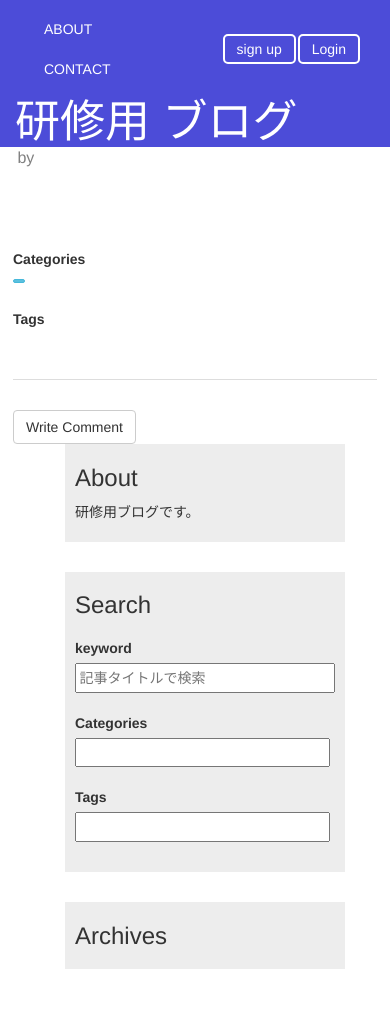
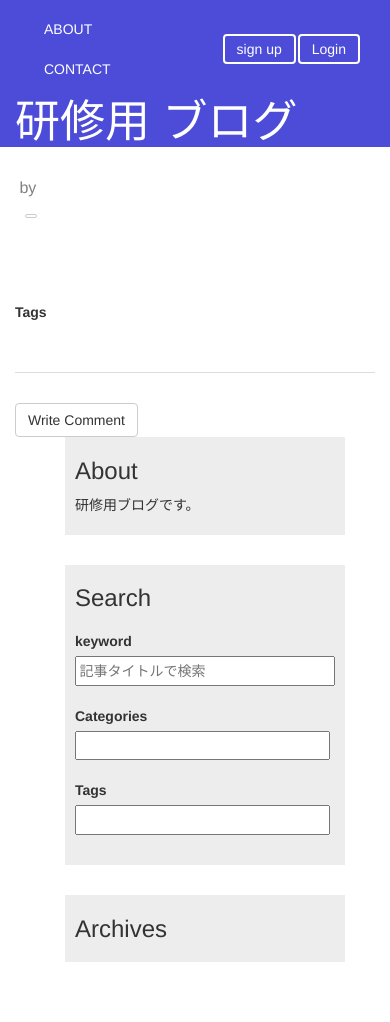
Before and after one commit to kotoshiroma/CakephpBlogApp, a CakePHP app: the page made by app/View/Posts/view.ctp in a window 390 px wide. Before the commit the page ends 969 px from the top, so only its background shows below. Run offline with PHP 8.4 and a stand-in for CakePHP, Linux system fonts and the light colour scheme; the template is opened without the code that fills it, so the values that code supplies are empty; form fields are guessed from the names that the template uses; some libraries are stand-ins or nearby versions.

Commit message:
HTML&CSSリファクタリング

```diff
--- a/app/View/Elements/header.ctp
+++ b/app/View/Elements/header.ctp
@@ -4,20 +4,20 @@
 <div class="header">
 
     <nav class="navbar">
-        <div class="header_start container-fluid">
+        <div class="header-start container-fluid">
             <ul class="nav navbar-nav">
                 <?php if (is_null($auth->user('id'))) { ?>
-                    <li><?php echo $this->Html->link(__('ABOUT'), array('controller' => 'posts', 'action' => 'index'), array('class' => 'nav_li')); ?></li>
-                    <li><?php echo $this->Html->link(__('CONTACT'), array('controller' => 'posts', 'action' => 'index'), array('class' => 'nav_li')); ?></li>
+                    <li><?php echo $this->Html->link(__('ABOUT'), array('controller' => 'posts', 'action' => 'index'), array('class' => 'header-font-color')); ?></li>
+                    <li><?php echo $this->Html->link(__('CONTACT'), array('controller' => 'posts', 'action' => 'index'), array('class' => 'header-font-color')); ?></li>
                 <?php } ?>
             </ul>
         </div>
-        <div class="header_end container-fluid">
-            <ul class="header_end navbar-nav">
+        <div class="header-end container-fluid">
+            <ul class="navbar-nav">
 
                 <?php if ($auth->user('id') !== null) { ?>
-                        <li class="dropdown active nav_li username">
-                            <a class="dropdown-toggle nav_li username" data-toggle="dropdown" role="button"><?php echo $auth->user('username'); ?><span class="caret"></span></a>
+                        <li class="dropdown active header-font-color header-end__username">
+                            <a class="dropdown-toggle header-font-color" data-toggle="dropdown" role="button"><?php echo $auth->user('username'); ?><span class="caret"></span></a>
                             <ul class="dropdown-menu" role="menu">
                                 <li>
                                     <?php echo $this->Html->link(__('AccountSetting'), array('controller' => 'users', 'action' => 'view', $auth->user('id'))); ?>
@@ -26,10 +26,10 @@
 
                                 <?php if ($auth->user('group_id') === $ADMIN_ID) { ?>
                                     <li>
-                                        <?php echo $this->Html->link(__('ユーザー管理'), array('controller' => 'users', 'action' => 'index')); ?>
+                                        <?php echo $this->Html->link(__('User Management'), array('controller' => 'users', 'action' => 'index')); ?>
                                     </li>
                                     <li>
-                                        <?php echo $this->Html->link(__('グループ管理'), array('controller' => 'groups', 'action' => 'index')); ?>
+                                        <?php echo $this->Html->link(__('Group Management'), array('controller' => 'groups', 'action' => 'index')); ?>
                                     </li>
                                 <?php } ?>
                             </ul>
@@ -37,7 +37,7 @@
                         <li>
                             <?php
                                 echo $this->Html->link(__('Logout'), array('controller' => 'users', 'action' => 'logout')
-                                                                   , array('class' => 'btn btn_logout nav_li')
+                                                                   , array('class' => 'btn header-end__btn header-font-color')
                                                       );
                             ?>
                         </li>
@@ -46,14 +46,14 @@
                         <li>
                             <?php
                                 echo $this->Html->link(__('sign up'), array('controller' => 'users', 'action' => 'add')
-                                                                  , array('class' => 'btn btn_addUser nav_li')
+                                                                  , array('class' => 'btn header-end__btn header-font-color')
                                                       );
                             ?>
                         </li>
                         <li>
                             <?php
                                 echo $this->Html->link(__('Login'), array('controller' => 'users', 'action' => 'login')
-                                                                  , array('class' => 'btn btn_login nav_li')
+                                                                  , array('class' => 'btn header-end__btn header-font-color')
                                                       );
                             ?>
                         </li>
@@ -62,7 +62,7 @@
         </div>
     </nav>
 
-    <div class="container-fluid blog_name ">
+    <div class="blog-title container-fluid">
         <h1><?php echo $this->Html->link(__('研修用 ブログ'), array('controller' => 'posts', 'action' => 'index')); ?></h1>
     </div>
 </div>
--- a/app/View/Posts/view.ctp
+++ b/app/View/Posts/view.ctp
@@ -7,10 +7,17 @@
     <div class="row">
         <div class="col-sm-8 posts view">
 
-            <p class="post_date"><?php echo h($post['Post']['created_fmt']); ?>&nbsp;by <?php echo h($post['User']['username']) ?></p>
-            <h3 class="post_title"><strong><?php echo h($post['Post']['title']); ?></strong></h3>
+            <p class="post__date"><?php echo h($post['Post']['created_fmt']); ?>&nbsp;by <?php echo h($post['User']['username']) ?></p>
+            <h3 class="post__title"><strong><?php echo h($post['Post']['title']); ?></strong></h3>
 
-        	<div class="post_body">
+            <?php
+                echo $this->Html->link($post['Category']['category_name']
+                    , array('action' => 'index'
+                    ,'?' => array('category_id' => $post['Category']['id']))
+                    , array('class' => 'btn btn-xs btn-default margin-l-S margin-t-XS')
+                );
+            ?>
+        	<div class="post__body">
                 <?php echo h($post['Post']['body']); ?>
                 &nbsp;
         	</div>
@@ -31,17 +38,6 @@
         	</div>
 
         	<dl>
-                <dt>
-                    <?php echo __('Categories'); ?>
-                </dt>
-                <dd>
-                    <?php echo $this->Html->link($post['Category']['category_name']
-                                                , array('action' => 'index'
-                                                ,'?' => array('category_id' => $post['Category']['id']))
-                                                , array('class' => 'btn btn-xs btn-info')); ?>
-                    &nbsp;
-                </dd>
-
                 <dt>
                     <?php echo __('Tags'); ?>
                 </dt>
--- a/app/View/Users/index.ctp
+++ b/app/View/Users/index.ctp
@@ -1,10 +1,9 @@
 <?php echo $this->Html->script('jquery-1.12.4', array('inline' => false)); ?>
 <?php echo $this->Html->script('bootstrap'); ?>
 
-<div class="container users index">
+<div class="container-fluid centering">
 
 	<h2 class="table_title"><?php echo __('Users'); ?></h2>
-	<!-- <?php echo $this->Html->link(__('Add User'), array('action' => 'add'), array('class' => 'btn btn-success btn_add')); ?> -->
 
 	<div class="table-responsive" style="clear: both;">
 		<table class="table table-striped table-hover" >
--- a/app/webroot/css/myblog.css
+++ b/app/webroot/css/myblog.css
@@ -1,69 +1,59 @@
 /* header ------------------------------------------------------ */
 .header {
-    width: 100%;
-    margin: 0%;
-    padding: 0%;
     /*background-color: rgb(0,200,150,0.7);*/
     background-color: rgb(0,0,200,0.7);
 }
 
 
-nav.navbar {
+.navbar {
     margin: 0%;
     display:flex;
 }
 
-nav.navbar > div.header_start {
+.header-start {
     display:flex;
     /*align-items:center;*/
     justify-content:flex-start;
-    /*background-color: red;*/
 }
 
-nav.navbar > div.header_end {
+.header-end {
     display:flex;
     /*align-items:center;*/
     justify-content:flex-end;
 }
 
-/*ul.header_start {
-    margin-left: 15%;
-}*/
-
-ul.header_end {
-    /*float: right;*/
-    /*margin-right: 0;*/
-    /*margin-left: 300px;*/
-
+/*
+BootStrapのnavクラスを指定しない代わりに
+自分でulのスタイル設定する
+ */
+.header-end > ul {
     display:flex;
     align-items:center;
     justify-content:center;
 
     list-style: none;
     position: relative;
-    right: 0px;
 }
 
-ul.header_end > li {
-    float: right;
-}
-
-ul.header_end > li.username {
+.header-end__username {
     margin-right: 10px;
 }
 
-.nav_li {
+.header-end__username > a:hover {
     color: white;
 }
 
-.nav_li.username:hover {
+/*
+ToDo：
+BootStrapの併用の影響で、よくない指定の仕方をしているが
+改善が必要。
+ */
+.header-font-color {
     color: white;
 }
 
-a.btn_addUser,
-a.btn_logout,
-a.btn_login {
-    border-radius: 5px;
+.header-end__btn {
+    /*border-radius: 5px;*/
     border: 2px solid white;
     margin: 1px 1px;
 
@@ -76,36 +66,25 @@
     justify-content:center;
 }
 
-.btn_addUser:hover,
-.btn_logout:hover,
-.btn_login:hover {
+.header-end__btn:hover {
     /*text-decoration:none;*/
     background-color:rgba(255,255,255,0.3);
     color: white;
 }
 
-@media (max-width: 768px) {
-    .btn_addUser,
-    .btn_logout,
-    .btn_login {
-        margin: 3px 13px;
-    }
-}
-
 @media (min-width: 1000px) {
-    div.blog_name {
+    .blog-title {
         width: 970px;
         padding-top: 10px;
         padding-bottom: 10px;
     }
 }
 
-.blog_name h1 {
-
+.blog-title h1 {
     margin: 0%;
 }
 
-.blog_name a {
+.blog-title a {
     font-size: 45px;
     color: white;
     text-decoration: none;
@@ -113,9 +92,8 @@
     transition: 0.5s;
 }
 
-.blog_name a:hover {
+.blog-title a:hover {
     color: rgba(0,255,0,1);
-    /*background-color: white;*/
 }
 
 /* body ------------------------------------------------------ */
@@ -123,46 +101,43 @@
     margin-top: 0px;
 }
 
+.container-fluid.centering {
+    padding-top: 30px;
+    padding-bottom: 30px;
+}
+
 @media (min-width: 1000px) {
     .container-fluid.centering {
         width: 970px;
-        padding-top: 30px;
-        /*margin-bottom: 30px;*/
-        padding-bottom: 30px;
     }
 }
 
-div.posts,
-div.view,
-div.index {
+.main-column {
     padding-left: 13px;
     padding-right: 13px;
 }
 
-div.post {
-    clear: both;
+.post {
     margin-top: 0px;
     margin-bottom: 30px;
     height: 250px;
-    /*background-color: pink;*/
 }
 
-.post_title {
+.post__title {
     margin: 3px 0px 1px 0px;
 }
 
-.post_title a {
+.post__title a {
     color: black;
     text-decoration: none;
     transition: 0.5s;
 }
 
-.post_title a:hover {
+.post__title a:hover {
     color: rgba(0,200,0,1);
 }
 
-.post_writer,
-.post_date {
+.post__date {
     color: gray;
     margin: 0px 0px 0px 0px;
     font-size: 16px;
@@ -171,26 +146,20 @@
     /*border: 1px solid black;*/
 }
 
-.post_writer_view,
-.post_date_view {
-    margin: 0px, 0px, 0px, 0px;
-    /*float: right;*/
-}
-
-.post_body_index {
+.post__body-index {
     margin-top: 20px;
     margin-bottom: 10px;
     height: 100px;
     /*background-color: pink;*/
 }
 
-.post_body {
+.post__body {
     margin-top: 20px;
     margin-bottom: 20px;
     /*background-color: pink;*/
 }
 
-.img_index {
+.post__img-index {
     float:left;
     width: 100px;
     height: 100px;
@@ -208,30 +177,13 @@
     margin-bottom: 10px;
 }
 
-
-.btnG_edit_delete {
-    clear:both;
-    /*background-color: red;*/
-}
-
-
-.btn_edit_index,
-.btn_delete_index {
-    float: right;
-}
-
-input, textarea {
+input,
+textarea {
     padding: 1%;
     width:98%;
 }
 
-.users {
-    margin-top: 50px;
-    margin-bottom: 50px;
-    padding-top: 0%;
-}
-
-div.table-responsive {
+.table-responsive {
     clear: both;
 }
 
@@ -527,7 +479,7 @@
     border-radius: 4px 0px 0px 4px;
 }
 
-/* コメント欄 ------------------------------------------------------ */
+/* コメント欄(Post View) ------------------------------------------------------ */
 
 /* コメント欄の大枠 */
 .comments_view {
@@ -661,6 +613,10 @@
 }
 
 /* message ------------------------------------------------------ */
+.flash-success {
+
+}
+
 #flashMessage.error {
     margin: 20px 0px;
     font-size: 20px;
@@ -702,3 +658,21 @@
     color: red;
     font-family: Helvetica Neue;
 }
+
+/* Utility ------------------------------------------------------
+    位置やサイズの微調整を行うクラス
+
+    凡例：「.margin-l-S」は、margin-leftの小さめの余白
+*/
+
+.margin-l-S {
+    margin-left: 10px;
+}
+
+.margin-t-XS {
+    margin-top: 5px;
+}
+
+.margin-t-S {
+    margin-top: 10px;
+}
```
Also changed, not shown: app/View/Posts/index.ctp (+5 -5 lines), app/View/Users/view.ctp (+1 -37 lines).
